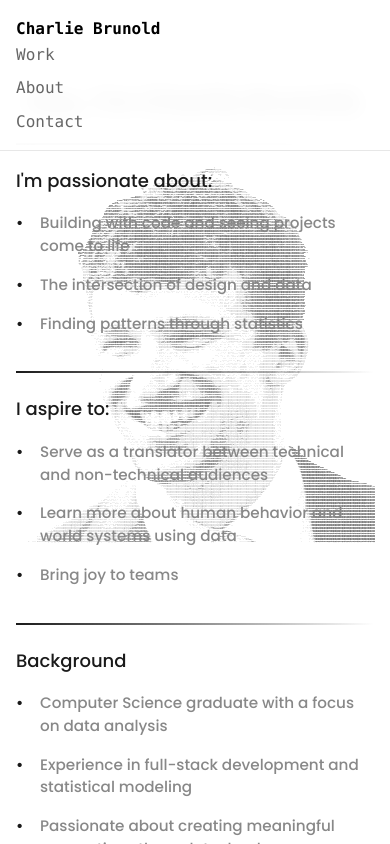
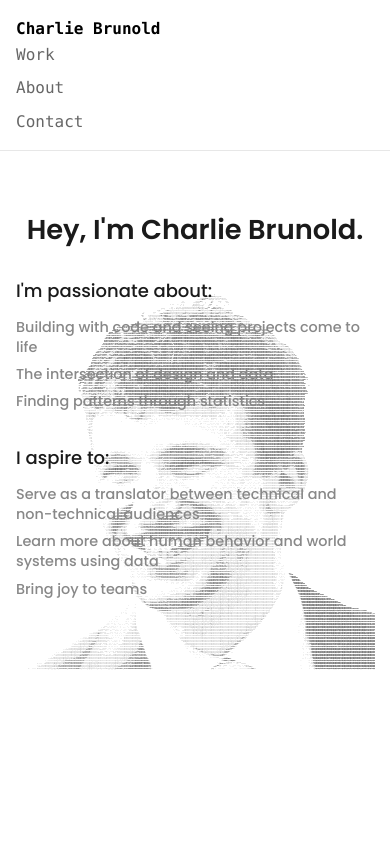
Before and after one commit to charlie-brunold/portfolio-website, a Vue app in the folder portfolio-vue/: page /about in a window 390 px wide. Built offline with nearby package versions, Linux system fonts and the light colour scheme.

Commit message:
Revert src/views/AboutView.vue to correct layout

```diff
--- a/portfolio-vue/src/views/AboutView.vue
+++ b/portfolio-vue/src/views/AboutView.vue
@@ -1,18 +1,10 @@
 <template>
   <div class="about">
-    <!-- Fixed ASCII Portrait -->
-    <div class="about-portrait-fixed">
-      <AsciiPortrait />
-    </div>
-
-    <!-- Scrollable Content Area -->
-    <div class="about-content-scrollable">
-      <div class="about-text-container">
+    <div class="about-content">
+      <div class="about-text">
         <div class="intro">
           <span class="name-highlight">{{ introText }}</span>
         </div>
-
-        <div class="section-divider"></div>
 
         <div class="section passion-section">
           <h2>{{ passionTitle }}</h2>
@@ -23,8 +15,6 @@
           </ul>
         </div>
 
-        <div class="section-divider"></div>
-
         <div class="section aspiration-section">
           <h2>{{ aspirationTitle }}</h2>
           <ul>
@@ -33,33 +23,10 @@
             </li>
           </ul>
         </div>
+      </div>
 
-        <div class="section-divider"></div>
-
-        <!-- Add some more content to demonstrate scrolling -->
-        <div class="section background-section">
-          <h2>Background</h2>
-          <ul>
-            <li>Computer Science graduate with a focus on data analysis</li>
-            <li>Experience in full-stack development and statistical modeling</li>
-            <li>Passionate about creating meaningful connections through technology</li>
-          </ul>
-        </div>
-
-        <div class="section-divider"></div>
-
-        <div class="section values-section">
-          <h2>What I value</h2>
-          <ul>
-            <li>Clear communication and empathy in technical discussions</li>
-            <li>Continuous learning and intellectual curiosity</li>
-            <li>Building systems that genuinely help people</li>
-            <li>Collaborative problem-solving and knowledge sharing</li>
-          </ul>
-        </div>
-
-        <!-- Extra spacing at bottom for comfortable scrolling -->
-        <div class="scroll-padding"></div>
+      <div class="about-portrait">
+        <AsciiPortrait />
       </div>
     </div>
   </div>
@@ -87,51 +54,46 @@ const aspirationItems = [
 
 <style>
 .about {
+  min-height: 100vh;
+  display: flex;
+  align-items: center;
+  justify-content: center;
+  padding: var(--nav-height-mobile) var(--spacing) var(--spacing);
+  box-sizing: border-box;
+}
+
+.about-content {
+  display: grid;
+  grid-template-columns: 1fr 0.6fr;
+  gap: 4rem;
+  max-width: 1200px;
+  width: 100%;
+  align-items: center;
+  height: 80vh;
   position: relative;
-  min-height: 100vh;
   overflow: hidden;
 }
 
-/* Fixed ASCII Portrait */
-.about-portrait-fixed {
-  position: fixed;
-  top: 0;
-  right: 0;
-  width: 50vw;
-  height: 100vh;
-  display: flex;
-  justify-content: center;
-  align-items: center;
-  z-index: 1;
-  pointer-events: none;
-}
-
-/* Scrollable Content Area */
-.about-content-scrollable {
-  position: relative;
-  width: 50vw;
-  min-height: 100vh;
-  overflow-y: auto;
-  z-index: 2;
-  padding: calc(var(--nav-height-mobile) + 2rem) 2rem 2rem 2rem;
-  box-sizing: border-box;
-}
-
-.about-text-container {
-  max-width: 600px;
+.about-text {
   font-family: var(--font-family);
   color: var(--text-secondary);
+  display: flex;
+  flex-direction: column;
+  justify-content: center;
+  height: 100%;
   user-select: none;
   -webkit-user-select: none;
   -moz-user-select: none;
   -ms-user-select: none;
+  position: relative;
+  z-index: 2;
 }
 
 .intro {
-  font-size: clamp(1.75rem, 3vw + 1rem, 3rem);
+  font-size: clamp(1.75rem, 4vw + 1rem, 4.5rem);
   font-weight: 400;
   color: var(--text-secondary);
-  margin: 0 0 3rem 0;
+  margin: 0 0 2.5rem 0;
   line-height: 1.2;
   opacity: 0;
   animation: fadeInFromBottom 0.8s ease-out forwards;
@@ -139,7 +101,7 @@ const aspirationItems = [
 }
 
 .section {
-  margin-bottom: 3rem;
+  margin-bottom: 2rem;
   opacity: 0;
   animation: fadeInFromBottom 0.8s ease-out forwards;
 }
@@ -150,25 +112,6 @@ const aspirationItems = [
 
 .aspiration-section {
   animation-delay: 1.0s;
-}
-
-.background-section {
-  animation-delay: 1.4s;
-}
-
-.values-section {
-  animation-delay: 1.8s;
-}
-
-/* Section Dividers */
-.section-divider {
-  width: 100%;
-  height: 2px;
-  background: linear-gradient(90deg, var(--text-primary) 0%, transparent 100%);
-  margin: 3rem 0;
-  opacity: 0;
-  animation: fadeInFromBottom 0.8s ease-out forwards;
-  animation-delay: 0.4s;
 }
 
 @keyframes fadeInFromBottom {
@@ -183,10 +126,10 @@ const aspirationItems = [
 }
 
 .section h2 {
-  font-size: clamp(1.1rem, 1.5vw + 0.5rem, 1.4rem);
+  font-size: clamp(1rem, 1.5vw + 0.5rem, 1.25rem);
   font-weight: 500;
   color: var(--text-primary);
-  margin: 0 0 1rem 0;
+  margin: 0 0 0.75rem 0;
   line-height: 1.3;
 }
 
@@ -196,24 +139,23 @@ const aspirationItems = [
   margin: 0;
   display: flex;
   flex-direction: column;
-  gap: 0.5rem;
+  gap: 0.15rem;
 }
 
 .section li {
-  font-size: clamp(0.9rem, 1.2vw + 0.4rem, 1.1rem);
+  font-size: clamp(0.85rem, 1.2vw + 0.4rem, 1rem);
   font-weight: 500;
   color: var(--text-secondary);
-  line-height: 1.5;
-  padding: 0.25rem 0;
+  line-height: 1.4;
+  padding: 0.15rem 0;
   position: relative;
-  padding-left: 1.5rem;
 }
 
 .section li::before {
   content: "•";
   color: var(--text-primary);
   position: absolute;
-  left: 0;
+  left: -2rem;
   font-weight: 600;
 }
 
@@ -222,61 +164,78 @@ const aspirationItems = [
   font-weight: 600;
 }
 
-.scroll-padding {
-  height: 4rem;
+.about-portrait {
+  position: fixed;
+  bottom: -10vh;
+  right: -8vw;
+  width: 120vw;
+  height: 140vh;
+  display: flex;
+  justify-content: flex-end;
+  align-items: flex-end;
+  z-index: 1;
+  pointer-events: none;
 }
 
 @media (min-width: 1024px) {
-  .about-content-scrollable {
-    padding: calc(var(--nav-height) + 2rem) 3rem 2rem 3rem;
+  .about {
+    padding: var(--nav-height) var(--spacing) var(--spacing);
   }
 }
 
-/* Mobile layout */
+/* Mobile layout - keep striking effect but adjust */
 @media (max-width: 768px) {
-  .about-portrait-fixed {
+  .about {
+    min-height: calc(100vh - var(--nav-height-mobile));
+    padding: var(--spacing-sm);
+    align-items: flex-start;
+    padding-top: calc(var(--nav-height-mobile) + var(--spacing));
+  }
+
+  .about-content {
+    grid-template-columns: 1fr;
+    gap: var(--spacing-lg);
+    text-align: center;
+    overflow: hidden;
+  }
+
+  .intro {
+    font-size: clamp(1.5rem, 6vw, 2rem);
+    margin-bottom: var(--spacing);
+  }
+
+  .section {
+    text-align: left;
+  }
+
+  .about-portrait {
     position: fixed;
-    bottom: -10vh;
+    bottom: -15vh;
     left: 50%;
     transform: translateX(-50%);
     width: 100vw;
-    height: 80vh;
+    height: 120vh;
     z-index: 1;
     display: flex;
     justify-content: center;
     align-items: flex-end;
   }
-
-  .about-content-scrollable {
-    width: 100vw;
-    padding: calc(var(--nav-height-mobile) + 1rem) 1.5rem 1rem 1.5rem;
-  }
-
-  .intro {
-    font-size: clamp(1.5rem, 6vw, 2.5rem);
-    margin-bottom: 2rem;
-    text-align: center;
-  }
-
-  .section {
-    text-align: left;
-    margin-bottom: 2.5rem;
-  }
-
-  .section-divider {
-    margin: 2rem 0;
-  }
 }
 
 /* Very small screens */
 @media (max-width: 480px) {
-  .about-content-scrollable {
-    padding: calc(var(--nav-height-mobile) + 1rem) 1rem 1rem 1rem;
+  .about {
+    padding: var(--spacing-sm);
+    padding-top: calc(var(--nav-height-mobile) + var(--spacing-sm));
+  }
+
+  .about-content {
+    gap: var(--spacing);
   }
 
   .intro {
-    font-size: clamp(1.25rem, 7vw, 2rem);
-    margin-bottom: 1.5rem;
+    font-size: clamp(1.25rem, 7vw, 1.75rem);
+    margin-bottom: var(--spacing);
   }
 
   .section h2 {
@@ -284,23 +243,14 @@ const aspirationItems = [
   }
 
   .section li {
-    font-size: 0.95rem;
-  }
-
-  .section {
-    margin-bottom: 2rem;
-  }
-
-  .section-divider {
-    margin: 1.5rem 0;
+    font-size: 0.9rem;
   }
 }
 
 /* Reduced motion support */
 @media (prefers-reduced-motion: reduce) {
   .intro,
-  .section,
-  .section-divider {
+  .section {
     opacity: 1;
     animation: fadeInReduced 0.3s ease-out forwards;
     transform: none;
@@ -318,14 +268,6 @@ const aspirationItems = [
     animation-delay: 0.3s;
   }
 
-  .background-section {
-    animation-delay: 0.4s;
-  }
-
-  .values-section {
-    animation-delay: 0.5s;
-  }
-
   @keyframes fadeInReduced {
     from { opacity: 0; }
     to { opacity: 1; }
```
